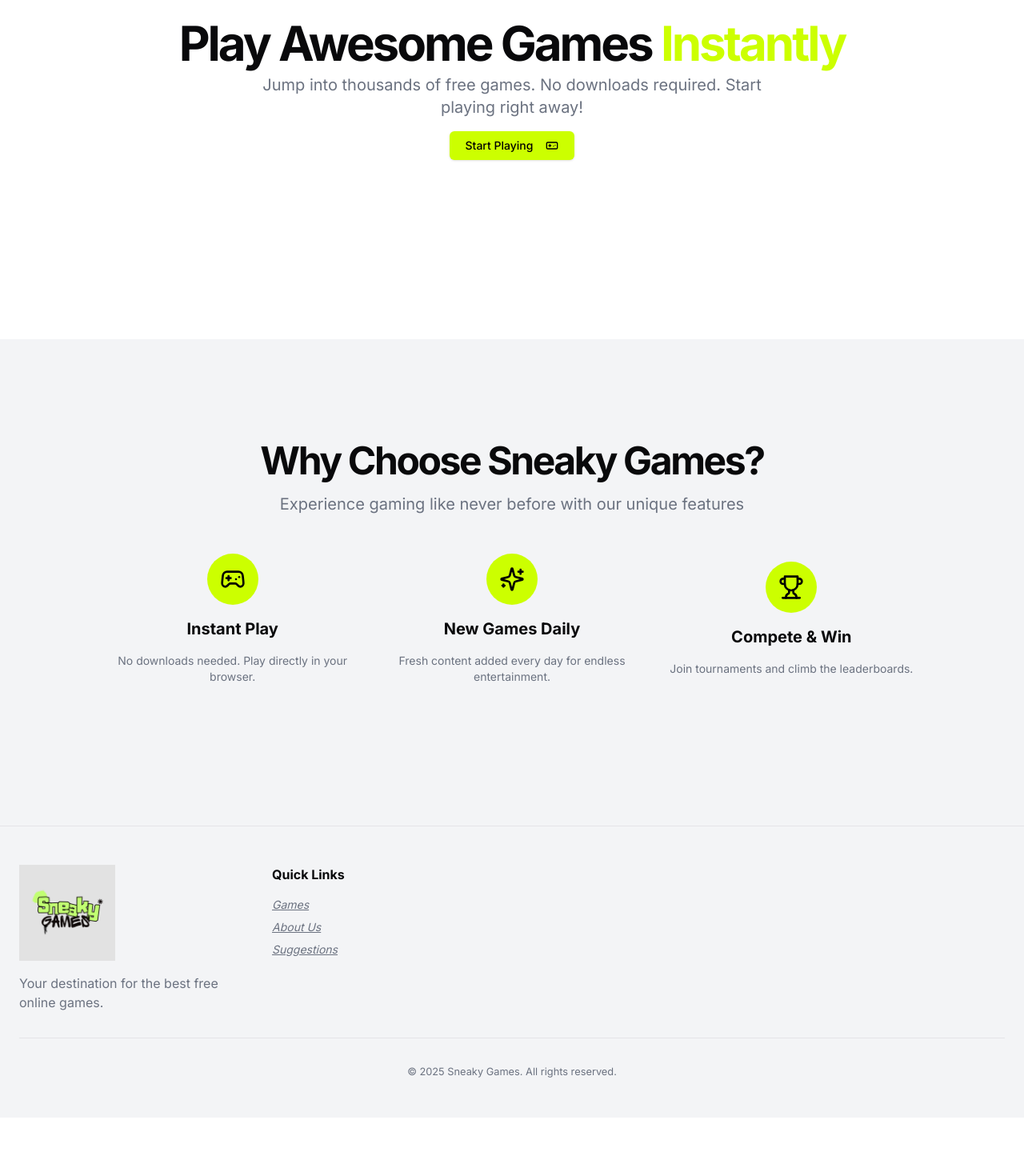
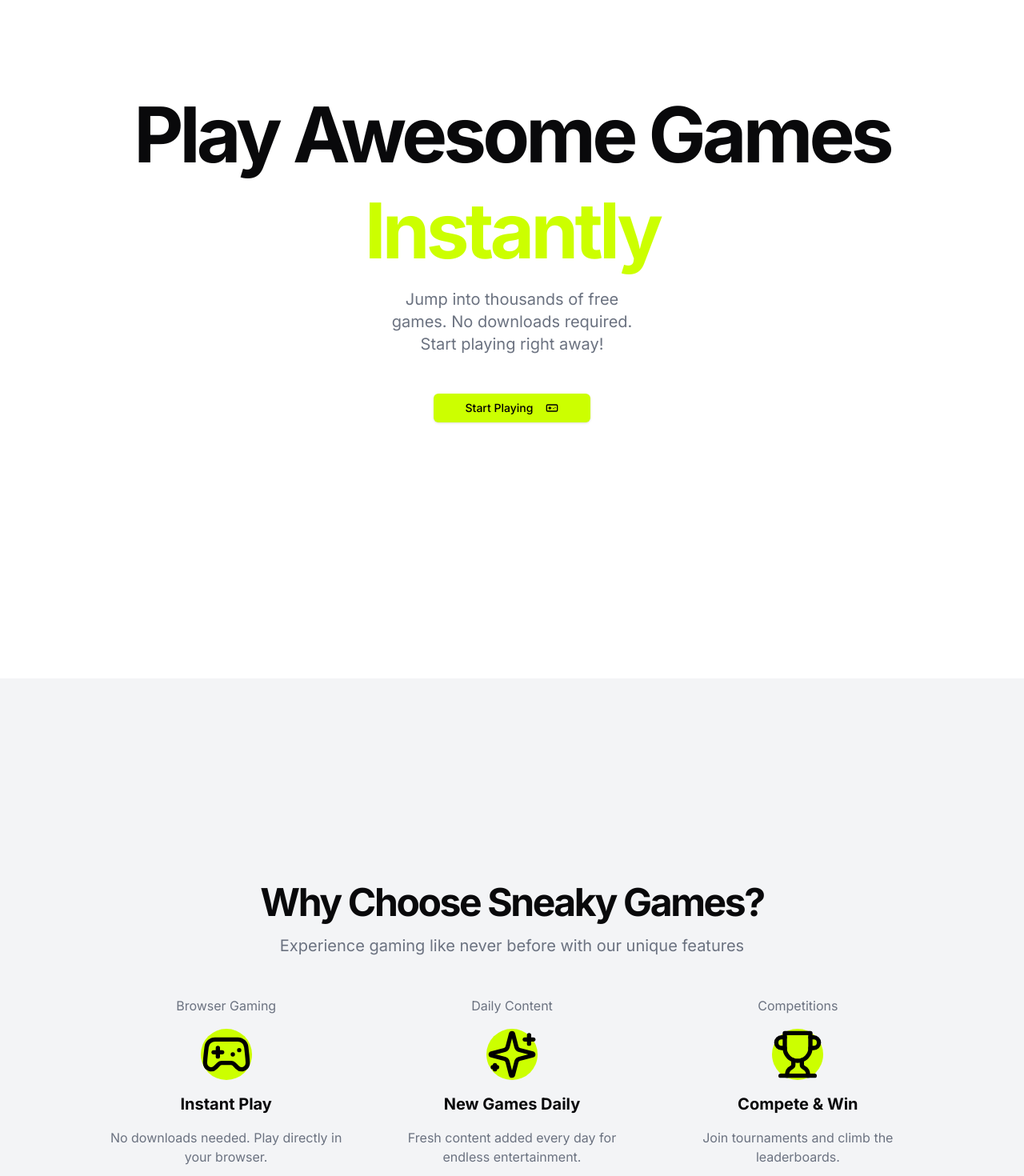
Before and after one commit to codify4/sneaky-games, a Next.js app: page / in a window 1280 px wide. Shown: the part 200-1670 px from the top of the page at 80% size. Before the commit the page ends 1597 px from the top, so only its background shows below. Built offline with nearby package versions, Linux system fonts and the light colour scheme.

Commit message:
landing responsiveness + other changes

```diff
--- a/app/games/[id]/page.tsx
+++ b/app/games/[id]/page.tsx
@@ -19,7 +19,7 @@
       <main className="flex-1">
         <div className="container mx-auto p-6">
           {/* Game Container */}
-          <div className="relative mb-6 aspect-video w-full overflow-hidden rounded-lg bg-gray-100 dark:bg-gray-800">
+          <div className="relative mb-6 aspect-video w-full overflow-hidden rounded-lg bg-gray-100">
             {/* Game Title */}
             <h1 className="absolute left-4 top-4 text-2xl font-bold">{game.name}</h1>
 
@@ -44,20 +44,20 @@
               <h2 className="text-xl font-semibold">Game Info and Controls</h2>
             </div>
 
-            <div className="grid gap-6 md:grid-cols-2">
+            <div className="grid gap-6 grid-cols-2">
               {/* Game Details */}
               <div className="space-y-4">
                 <div>
                   <h3 className="mb-2 font-semibold">About</h3>
-                  <p className="text-sm text-gray-500 dark:text-gray-400">{game.description}</p>
+                  <p className="text-sm text-gray-500">{game.description}</p>
                 </div>
                 <div>
                   <h3 className="mb-2 font-semibold">Creator</h3>
-                  <p className="text-sm text-gray-500 dark:text-gray-400">{game.creator}</p>
+                  <p className="text-sm text-gray-500">{game.creator}</p>
                 </div>
                 <div>
                   <h3 className="mb-2 font-semibold">Category</h3>
-                  <p className="text-sm text-gray-500 dark:text-gray-400">{game.category}</p>
+                  <p className="text-sm text-gray-500">{game.category}</p>
                 </div>
               </div>
 
@@ -68,10 +68,10 @@
                   {Object.entries(game.controls).map(([action, key]) => (
                     <div
                       key={action}
-                      className="flex items-center justify-between rounded-lg bg-gray-50 p-2 dark:bg-gray-800"
+                      className="flex items-center justify-between rounded-lg bg-gray-50 p-2"
                     >
                       <span className="text-sm capitalize">{action}</span>
-                      <kbd className="rounded bg-gray-200 px-2 py-1 text-xs font-semibold dark:bg-gray-700">{key}</kbd>
+                      <kbd className="rounded bg-gray-200 px-2 py-1 text-xs font-semibold">{key}</kbd>
                     </div>
                   ))}
                 </div>
--- a/app/games/account/page.tsx
+++ b/app/games/account/page.tsx
@@ -1,14 +1,13 @@
 "use client"
 
-import { useState } from "react"
 import Image from "next/image"
 import { Button } from "@/components/ui/button"
 import { Card } from "@/components/ui/card"
 import { Input } from "@/components/ui/input"
 import { Label } from "@/components/ui/label"
 import { Avatar, AvatarFallback, AvatarImage } from "@/components/ui/avatar"
-import { LogOut, Upload } from 'lucide-react'
-import { favoriteGames, games } from "@/lib/data"
+import { LogOut } from 'lucide-react'
+import { games } from "@/lib/data"
 
 export default function AccountPage() {
 
@@ -69,7 +68,7 @@
           {games.slice(0, 3).map((game) => (
             <a key={game.id} href={`/games/${game.id}`} className="aspect-square overflow-hidden rounded-lg cursor-pointer">
               <Image
-                src={game.imageUrl || "/placeholder.svg"}
+                src={game.imageUrl}
                 alt={game.name}
                 width={200}
                 height={200}
--- a/app/games/layout.tsx
+++ b/app/games/layout.tsx
@@ -1,8 +1,5 @@
-import { Inter } from "next/font/google"
 import type React from "react"
 import Sidebar from "@/components/sidebar"
-
-const inter = Inter({ subsets: ["latin"] })
 
 export const metadata = {
   title: "Sneaky Games | Games List",
--- a/app/page.tsx
+++ b/app/page.tsx
@@ -8,69 +8,86 @@
   return (
     <div className="flex flex-col min-h-screen">
       <Nav />
-      <section className="relative py-56 overflow-hidden">
-        <div className="flex items-center justify-center px-4 md:px-6">
-            <div className="flex flex-col items-center justify-center space-y-4">
-              <div className="flex flex-col items-center justify-center space-y-2">
-                <h1 className="font-bold tracking-tighter text-6xl">
-                  Play Awesome Games <mark className="text-neon bg-transparent">Instantly</mark>
+      <section className="relative py-56 overflow-hidden md:py-64 lg:py-80">
+        <div className="container mx-auto px-6 md:px-12 lg:px-20">
+          <div className="flex items-center justify-center space-x-4 md:space-x-8 lg:space-x-12">
+            <div className="flex flex-col items-center justify-center space-y-4 md:space-y-8 lg:space-y-12">
+              <div className="flex flex-col items-center justify-center space-y-2 md:space-y-4 lg:space-y-6">
+                <h1 className="flex flex-col items-center justify-center space-y-2 md:space-y-4 lg:space-y-6 tracking-tighter text-6xl md:text-8xl">
+                  <strong className="text-center font-bold">
+                    Play Awesome Games
+                  </strong>
+                  <mark className="text-neon bg-transparent font-bold">Instantly</mark>
                 </h1>
-                <p className="flex text-center text-xl w-3/4 text-gray-500">
+                <p className="flex text-center text-xl w-3/4 md:w-1/2 lg:w-1/3 text-gray-500">
                   Jump into thousands of free games. No downloads required. Start playing right away!
                 </p>
               </div>
               <a href="/signin">
-                <Button className="bg-neon text-black hover:bg-neon/90 px-5 py-2">
+                <Button className="bg-neon text-black hover:bg-neon/90 px-5 py-2 md:px-10 md:py-4">
                   Start Playing
-                  <GameController className="ml-2 h-4 w-4" />
+                  <GameController className="ml-2 h-4 w-4 md:h-6 md:w-6 lg:h-8 lg:w-8" />
                 </Button>
               </a>
             </div>
           </div>
+        </div>
       </section>
 
-      <section className="w-full py-32 bg-gray-100">
-        <div className="container px-6">
+      <section className="w-full py-32 md:py-48 lg:py-64 bg-gray-100">
+        <div className="container mx-auto px-6 md:px-12 lg:px-20">
           <header className="flex flex-col items-center justify-center space-y-4 text-center">
             <h2 className="font-bold tracking-tighter text-5xl">Why Choose Sneaky Games?</h2>
             <p className="max-w-[900px] text-gray-500 text-xl">
               Experience gaming like never before with our unique features
             </p>
           </header>
-          <div className="mx-auto grid max-w-5xl items-center gap-6 py-12 grid-cols-3">
-            <article className="flex flex-col items-center space-y-4 text-center">
+          <div className="mx-auto max-w-5xl py-12">
+            <table className="w-full">
+              <thead>
+                <tr className="grid grid-cols-3 gap-6 md:gap-8 lg:gap-12">
+                  <th className="font-normal text-gray-500 pb-4">Browser Gaming</th>
+                  <th className="font-normal text-gray-500 pb-4">Daily Content</th>
+                  <th className="font-normal text-gray-500 pb-4">Competitions</th>
+                </tr>
+              </thead>
+              <tbody>
+                <tr className="grid grid-cols-1 lg:grid-cols-3 gap-6 md:gap-8 lg:gap-12">
+                  <td className="flex flex-col items-center space-y-4 text-center">
                     <div className="flex h-16 w-16 items-center justify-center rounded-full bg-neon">
-                <Gamepad2 className="h-8 w-8 text-black" />
+                      <Gamepad2 className="h-8 w-8 text-black md:h-12 md:w-12 lg:h-16 lg:w-16" />
                     </div>
                     <h3 className="text-xl font-bold">Instant Play</h3>
-              <p className="text-sm text-gray-500">
+                    <p className="text-base text-gray-500">
                       No downloads needed. Play directly in your browser.
                     </p>
-            </article>
-            <article className="flex flex-col items-center space-y-4 text-center">
+                  </td>
+                  <td className="flex flex-col items-center space-y-4 text-center">
                     <div className="flex h-16 w-16 items-center justify-center rounded-full bg-neon">
-                <Sparkles className="h-8 w-8 text-black" />
+                      <Sparkles className="h-8 w-8 text-black md:h-12 md:w-12 lg:h-16 lg:w-16" />
                     </div>
                     <h3 className="text-xl font-bold">New Games Daily</h3>
-              <p className="text-sm text-gray-500">
+                    <p className="text-base text-gray-500">
                       Fresh content added every day for endless entertainment.
                     </p>
-            </article>
-            <article className="flex flex-col items-center space-y-4 text-center">
+                  </td>
+                  <td className="flex flex-col items-center space-y-4 text-center">
                     <div className="flex h-16 w-16 items-center justify-center rounded-full bg-neon">
-                <Trophy className="h-8 w-8 text-black" />
+                      <Trophy className="h-8 w-8 text-black md:h-12 md:w-12 lg:h-16 lg:w-16" />
                     </div>
                     <h3 className="text-xl font-bold">Compete & Win</h3>
-              <p className="text-sm text-gray-500">Join tournaments and climb the leaderboards.</p>
-            </article>
+                    <p className="text-base text-gray-500">Join tournaments and climb the leaderboards.</p>
+                  </td>
+                </tr>
+              </tbody>
+            </table>
           </div>
         </div>
       </section>
 
-
-      <footer className="w-full border-t bg-gray-100 py-12">
-        <div className="container px-6">
-          <div className="grid gap-8 grid-cols-4">
+      <footer className="w-full border-t bg-gray-100 py-12 md:py-16 lg:py-20">
+        <div className="container mx-auto px-6 md:px-12 lg:px-20">
+          <div className="grid gap-8 grid-cols-4 md:grid-cols-6 lg:grid-cols-8">
             <div className="space-y-4">
               <Image
                 src="/logo.png"
@@ -96,7 +113,7 @@
                   </Link>
                 </li>
                 <li>
-                  <Link href="#about">
+                  <Link href="/about">
                     <em>
                       <u>About Us</u>
                     </em>
@@ -113,7 +130,7 @@
             </nav>
           </div>
           <small className="mt-8 block border-t pt-8 text-center text-gray-500">
-            © {new Date().getFullYear()} Sneaky Games. All rights reserved.
+            {new Date().getFullYear()} Sneaky Games. All rights reserved.
           </small>
         </div>
       </footer>
--- a/components/nav.tsx
+++ b/components/nav.tsx
@@ -18,7 +18,6 @@
               alt="Sneaky Games Logo"
               width={60}
               height={30}
-              className="object-contain"
             />
           </Link>
         </div>
@@ -35,9 +34,9 @@
               Suggest
             </Link>
           </ul>
-          <div className="flex items-center space-x-4">
+          <div className="flex items-center space-x-4 ml-3">
             <Link href="/signin">
-              <Button className="bg-neon hover:bg-neon/70 text-black px-10 rounded-lg">
+              <Button className="bg-neon hover:bg-neon/70 text-black lg:px-10 rounded-lg">
                 Sign Up
               </Button>
             </Link>
```
Lines whose indentation alone changed are shown as unchanged.
